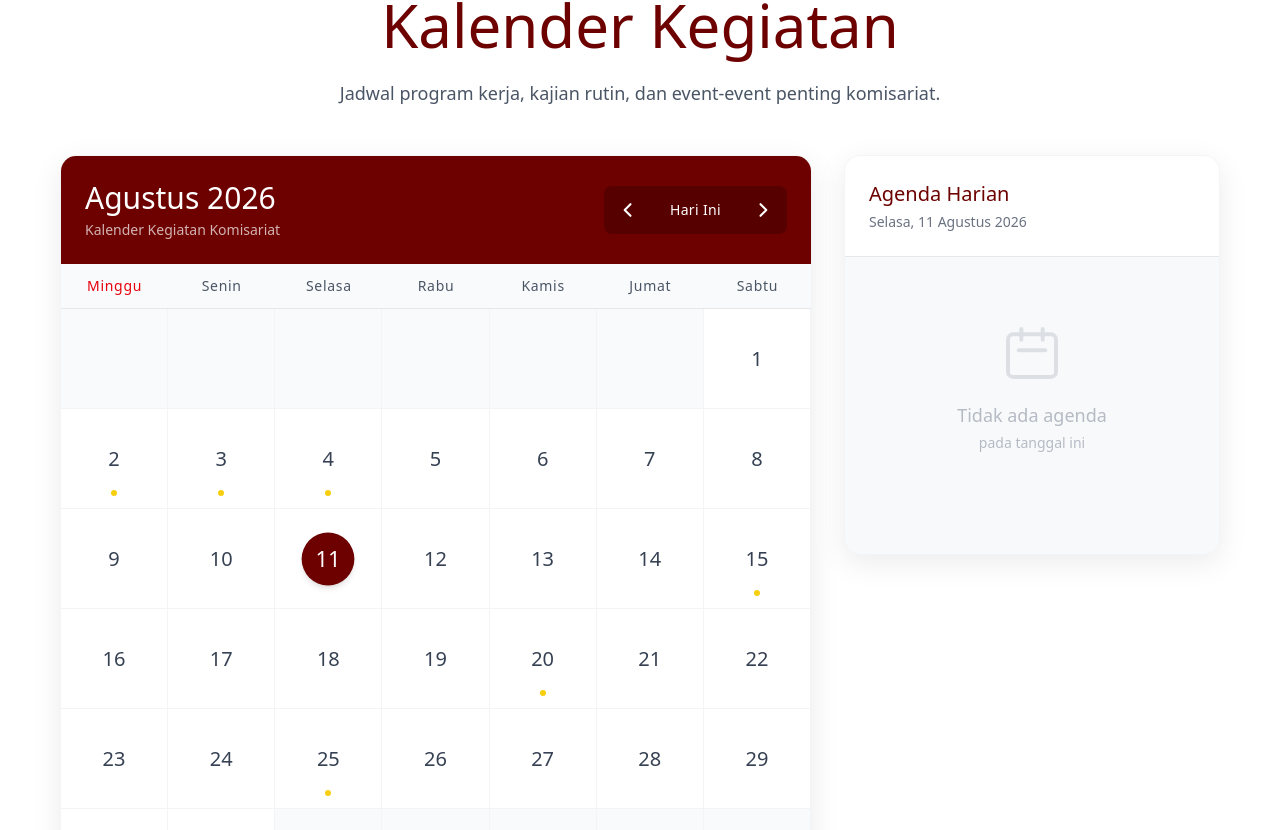
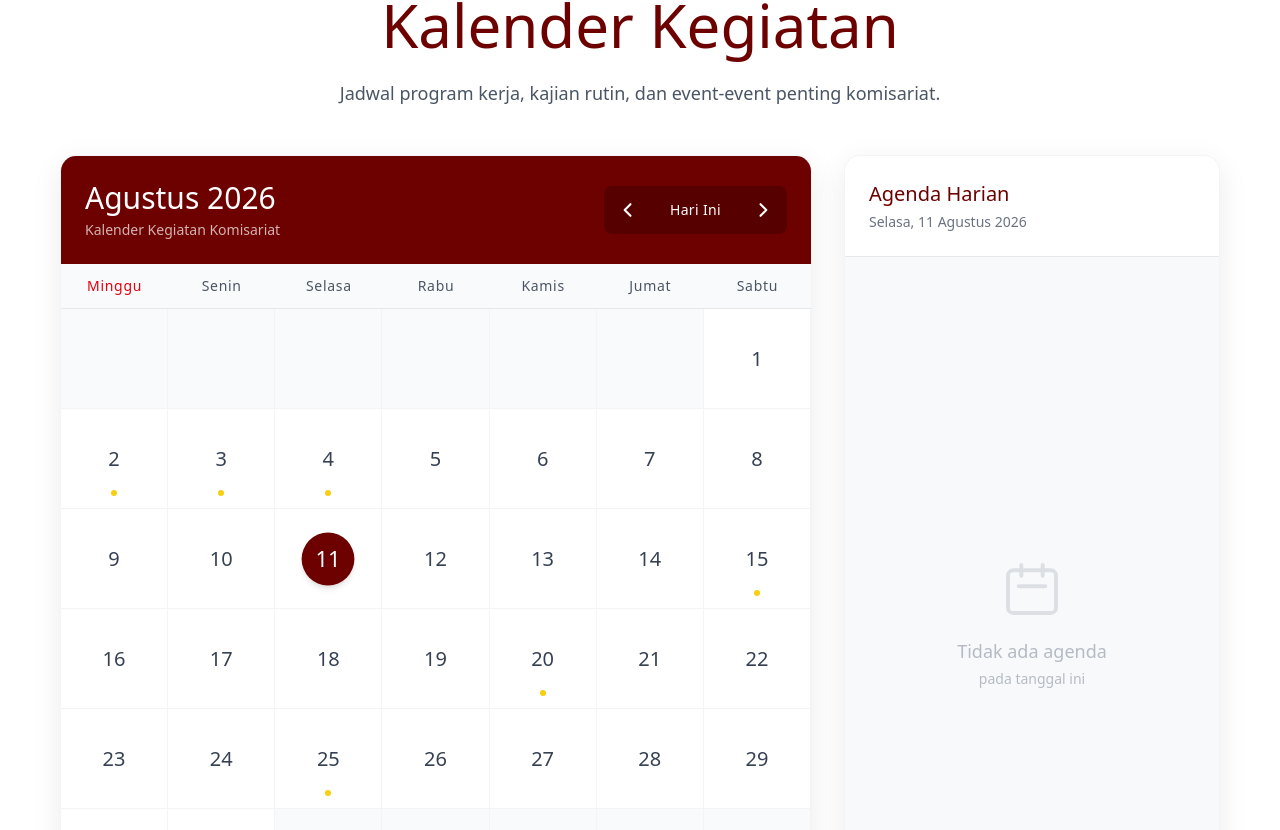
Before and after one commit to immfaiumy25/Imm-web, a Next.js app: page / in a window 1280 px wide. Shown: the part 5930-6760 px from the top of the page. Built offline with nearby package versions, Linux system fonts and the light colour scheme.

Commit message:
style(kalender): match agenda card height with calendar and remove scroll

```diff
--- a/src/components/IMMCalendar.tsx
+++ b/src/components/IMMCalendar.tsx
@@ -100,7 +100,7 @@ export default function IMMCalendar() {
   }
 
   return (
-    <div className="w-full flex flex-col lg:flex-row gap-6 lg:gap-8 items-start">
+    <div className="w-full flex flex-col lg:flex-row gap-6 lg:gap-8 items-stretch">
 
       {/* Calendar Area (2 parts) */}
       <div className="w-full lg:w-2/3 bg-white rounded-2xl shadow-[0_8px_30px_rgb(0,0,0,0.08)] overflow-hidden border border-gray-100 flex flex-col">
@@ -141,7 +141,7 @@ export default function IMMCalendar() {
       </div>
 
       {/* Agenda Area (1 part) */}
-      <div className="w-full lg:w-1/3 bg-[#f8f9fa] rounded-2xl shadow-[0_8px_30px_rgb(0,0,0,0.08)] overflow-hidden border border-gray-100 flex flex-col min-h-[400px] lg:sticky lg:top-24">
+      <div className="w-full lg:w-1/3 bg-[#f8f9fa] rounded-2xl shadow-[0_8px_30px_rgb(0,0,0,0.08)] overflow-hidden border border-gray-100 flex flex-col">
         <div className="p-6 border-b border-gray-200 bg-white">
           <h4 className="text-xl font-serif text-[#6d0100] font-normal mb-1">Agenda Harian</h4>
           <p className="text-sm text-gray-500 font-normal">
@@ -149,7 +149,7 @@ export default function IMMCalendar() {
           </p>
         </div>
 
-        <div className="p-6 flex-grow overflow-y-auto">
+        <div className="p-6 flex-grow">
           {selectedDayEvents.length > 0 ? (
             <div className="space-y-4">
               {selectedDayEvents.map((evt, idx) => (
```
